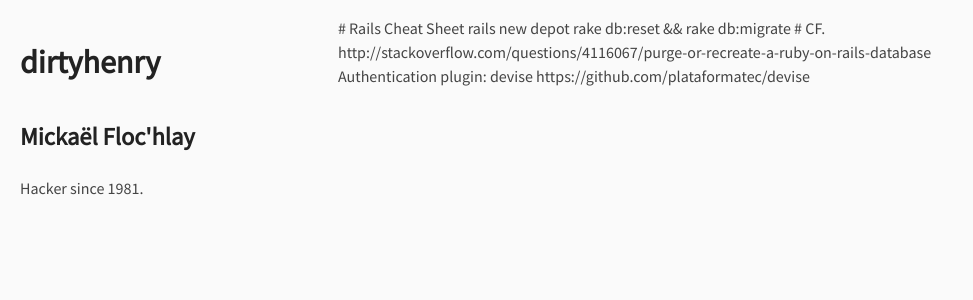
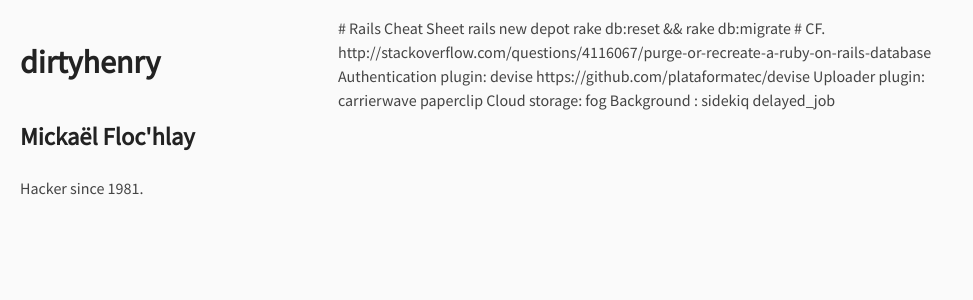
Before and after one commit to ntnmrndn/bootstragram-blog, a Jekyll site: the page built from rails-cheat-sheet.html, in a window 1280 px wide. Shown: the top 300 px of the page, without its empty margins (0-973 px from the left). Built offline with Jekyll 4.4.1, drawn with Linux system fonts in a browser that asks for light colours; nearby versions of some CDN libraries.

Commit message:
Improved rails cheat sheet

```diff
--- a/rails-cheat-sheet.html
+++ b/rails-cheat-sheet.html
@@ -10,3 +10,11 @@ rake db:reset && rake db:migrate # CF. http://stackoverflow.com/questions/411606
 
 
 Authentication plugin: devise https://github.com/plataformatec/devise
+
+Uploader plugin: carrierwave
+                 paperclip
+
+Cloud storage: fog
+
+Background : sidekiq
+delayed_job
```
